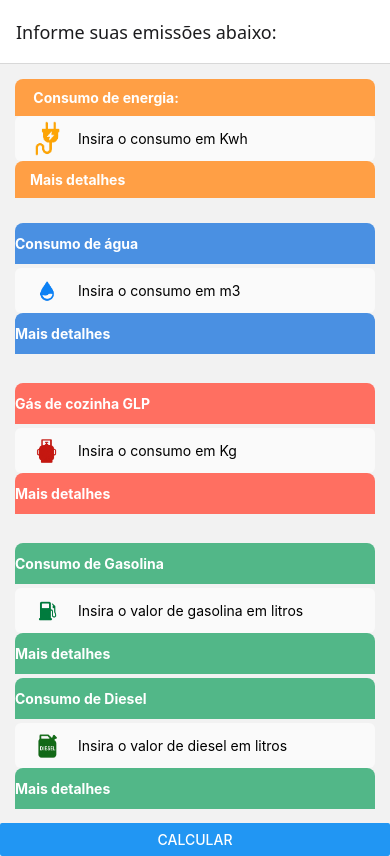
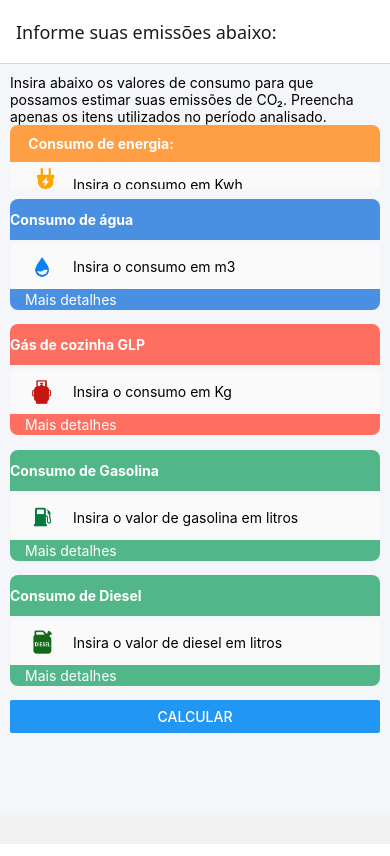
Before and after one commit to marcspaulo/conversor_gee, a React Native app: screen / in a window 390 px wide. Built offline with nearby package versions, Linux system fonts and the light colour scheme.

Commit message:
Finalizando a estilização das paginas

```diff
--- a/src/telas/calculoemissoes/style.js
+++ b/src/telas/calculoemissoes/style.js
@@ -0,0 +1,101 @@
+import { StyleSheet } from 'react-native';
+
+export default StyleSheet.create({
+
+    body: {
+        flex: 1,
+        backgroundColor: '#F5F6FA',
+        padding: 16,
+    },
+
+    titulo: {
+        fontSize: 18,
+        fontWeight: "600",
+        color: "#1C1C1C",
+    },
+
+    subtitulo: {
+        fontSize: 32,
+        fontWeight: "700",
+        marginTop: 8,
+        color: "#1C1C1C",
+    },
+
+    bloco: {
+        flexDirection: 'row',
+        alignItems: 'center',
+        backgroundColor: '#FFF',
+        padding: 16,
+        borderRadius: 16,
+        marginBottom: 12,
+        elevation: 3,
+    },
+
+    bloco_total: {
+        backgroundColor: '#FFFFFF',
+        padding: 20,
+        borderRadius: 16,
+        elevation: 4,
+        marginBottom: 16,
+    },
+
+    icon: {
+        width: 40,
+        height: 50,
+        marginRight: 2,
+        resizeMode: 'contain',
+    },
+
+    colunaCentro: {
+        flex: 1,
+        justifyContent: 'left',
+        alignItems: 'flex-start',
+    },
+
+    titulo_texto: {
+        fontSize: 18,
+        fontWeight: '600',
+        color: '#1A1A1A',
+        textAlign: 'center',
+    },
+
+    bloco_info: {
+        marginTop: 3,
+    },
+
+    bloco_calculo: {
+        fontSize: 14,
+        color: '#666',
+        textAlign: 'center',
+    },
+
+    emissao: {
+        fontSize: 16,
+        fontWeight: '600',
+        color: '#333',
+        marginLeft: 12,
+    },
+
+    arvore: {
+        width: 140,
+        height: 140,
+        alignSelf: 'center',
+        marginVertical: 20,
+        resizeMode: 'contain',
+    },
+
+    button: {
+        paddingHorizontal: 15,
+        paddingVertical: 10,
+        backgroundColor: '#FAFAFA',
+        borderTopWidth: 1,
+        borderTopColor: '#ddd'
+
+    },
+
+    scroll: {
+        flexGrow: 1,
+        paddingBottom: 40,
+    },
+
+});
--- a/src/telas/entradaemissoes/Entradaemissoes.js
+++ b/src/telas/entradaemissoes/Entradaemissoes.js
@@ -12,7 +12,6 @@ export default function Entradaemissoes({ navigation }) {
   const [consumogasolina, setconsumogasolina] = useState('');
   const [consumodiesel, setconsumodiesel] = useState('');
   const [consumogas, setconsumogas] = useState('');
-  /**const [porteveiculo, setporteveiculo] = useState('');*/
 
 
   const calcular = () => {
@@ -60,11 +59,12 @@ export default function Entradaemissoes({ navigation }) {
   return (
     <SafeAreaView>
       <View>
-        <ScrollView style={styles.scroll}>
+        <ScrollView >
+          <View style={styles.body}>
+            <Text>Insira abaixo os valores de consumo para que possamos estimar suas emissões de CO₂. Preencha apenas os itens utilizados no período analisado.</Text>
 
-          {/*<-- Bloco Consumo de energia*/}
-          <View style={styles.body}>
 
+            {/*<-- Bloco Consumo de energia*/}
             <Text style={styles.energia}> Consumo de energia: </Text>
             <View style={styles.container}>
               <Image
@@ -82,7 +82,8 @@ export default function Entradaemissoes({ navigation }) {
 
             <View>
               <Text
-                style={styles.energia}
+                style={styles.detalhes_energia}
+
                 onPress={() => setdetalhes_energia(!detalhes_energia)}>
                 Mais detalhes </Text>
 
@@ -124,7 +125,7 @@ export default function Entradaemissoes({ navigation }) {
             </View>
             <View>
               <Text
-                style={styles.agua}
+                style={styles.detalhes_agua}
                 onPress={() => setdetalhes_agua(!detalhes_agua)}>
                 Mais detalhes </Text>
 
@@ -163,7 +164,7 @@ export default function Entradaemissoes({ navigation }) {
             </View>
             <View>
               <Text
-                style={styles.gas}
+                style={styles.detalhes_gas}
                 onPress={() => setdetalhes_gas(!detalhes_gas)}>
                 Mais detalhes </Text>
 
@@ -185,8 +186,6 @@ export default function Entradaemissoes({ navigation }) {
 
               )}
             </View>
-
-
           </View>
 
 
@@ -210,7 +209,7 @@ export default function Entradaemissoes({ navigation }) {
             </View>
             <View>
               <Text
-                style={styles.gasolina}
+                style={styles.detalhes_combustivel}
                 onPress={() => setdetalhes_gasolina(!detalhes_gasolina)}>
                 Mais detalhes </Text>
 
@@ -230,10 +229,13 @@ export default function Entradaemissoes({ navigation }) {
                 </View>
               )}
             </View>
+          </View>
 
 
 
-            {/*<-- Bloco Consumo de Diesel*/}
+
+          {/*<-- Bloco Consumo de Diesel*/}
+          <View style={styles.body}>
             <Text style={styles.diesel} >Consumo de Diesel</Text>
             <View style={styles.container}>
               <Image
@@ -251,7 +253,7 @@ export default function Entradaemissoes({ navigation }) {
 
             <View>
               <Text
-                style={styles.diesel}
+                style={styles.detalhes_combustivel}
                 onPress={() => setdetalhes_diesel(!detalhes_diesel)}>
                 Mais detalhes </Text>
 
@@ -272,12 +274,10 @@ export default function Entradaemissoes({ navigation }) {
           </View>
 
 
-          <View>
+          <View style={styles.body}>
             <Button
               title="Calcular" onPress={(calcular)} />
           </View>
-
-
 
         </ScrollView>
       </View>
--- a/src/telas/entradaemissoes/style.js
+++ b/src/telas/entradaemissoes/style.js
@@ -5,11 +5,10 @@ import { StyleSheet } from 'react-native';
 const styles = StyleSheet.create({
 
     body: {
-        paddingHorizontal: 15,
-        paddingTop: 15,
-        paddingBottom: 10,
+        flex: 1,
+        backgroundColor: '#F5F6FA',
+        padding: 10,
     },
-
     responsive: {
         flex: 1,
         backgroundColor: '#FAFAFA',
@@ -54,8 +53,6 @@ const styles = StyleSheet.create({
         flex: 1,
         alignSelf: 'stretch',
         backgroundColor: '#FAFAFA',
-
-
     },
 
     detalhes: {
@@ -64,6 +61,8 @@ const styles = StyleSheet.create({
         lineHeight: 22,
         textAlign: 'justify',
         marginBottom: 10,
+        elevation: 3,
+
     },
 
     formula: {
@@ -82,8 +81,18 @@ const styles = StyleSheet.create({
         borderTopRightRadius: 8,
         fontWeight: 'bold',
         paddingHorizontal: 15,
+        elevation: 3,
 
+    },
 
+    detalhes_energia: {
+        backgroundColor: '#FF9F45',
+        color: '#fff',
+        paddingVertical: 2,
+        borderBottomLeftRadius: 8,
+        borderBottomRightRadius: 8,
+        paddingHorizontal: 15,
+        elevation: 3,
     },
 
     agua: {
@@ -94,8 +103,20 @@ const styles = StyleSheet.create({
         borderTopRightRadius: 8,
         fontWeight: 'bold',
         marginBottom: 4,
+        elevation: 3,
+    },
 
+    detalhes_agua: {
+        backgroundColor: '#4A90E2',
+        color: '#fff',
+        paddingVertical: 2,
+        borderBottomLeftRadius: 8,
+        borderBottomRightRadius: 8,
+        paddingHorizontal: 15,
+        elevation: 3,
     },
+
+
 
     gasolina: {
         backgroundColor: '#52B788',
@@ -105,6 +126,7 @@ const styles = StyleSheet.create({
         borderTopRightRadius: 8,
         fontWeight: 'bold',
         marginBottom: 4,
+        elevation: 3,
 
     },
 
@@ -116,7 +138,17 @@ const styles = StyleSheet.create({
         borderTopRightRadius: 8,
         fontWeight: 'bold',
         marginBottom: 4,
+        elevation: 3,
+    },
 
+    detalhes_combustivel: {
+        backgroundColor: '#52B788',
+        color: '#fff',
+        paddingVertical: 2,
+        borderBottomLeftRadius: 8,
+        borderBottomRightRadius: 8,
+        paddingHorizontal: 15,
+        elevation: 3,
     },
 
     gas: {
@@ -127,7 +159,16 @@ const styles = StyleSheet.create({
         borderTopRightRadius: 8,
         fontWeight: 'bold',
         marginBottom: 4,
-
+        elevation: 3,
+    },
+    detalhes_gas: {
+        backgroundColor: '#FF6F61',
+        color: '#fff',
+        paddingVertical: 2,
+        borderBottomLeftRadius: 8,
+        borderBottomRightRadius: 8,
+        paddingHorizontal: 15,
+        elevation: 3,
     },
 })
 
```
Also changed, not shown: src/telas/calculoemissoes/Calculoemissoes.js (+76 -29 lines), assets/arvore.png (added), assets/veiculo.png (added).
